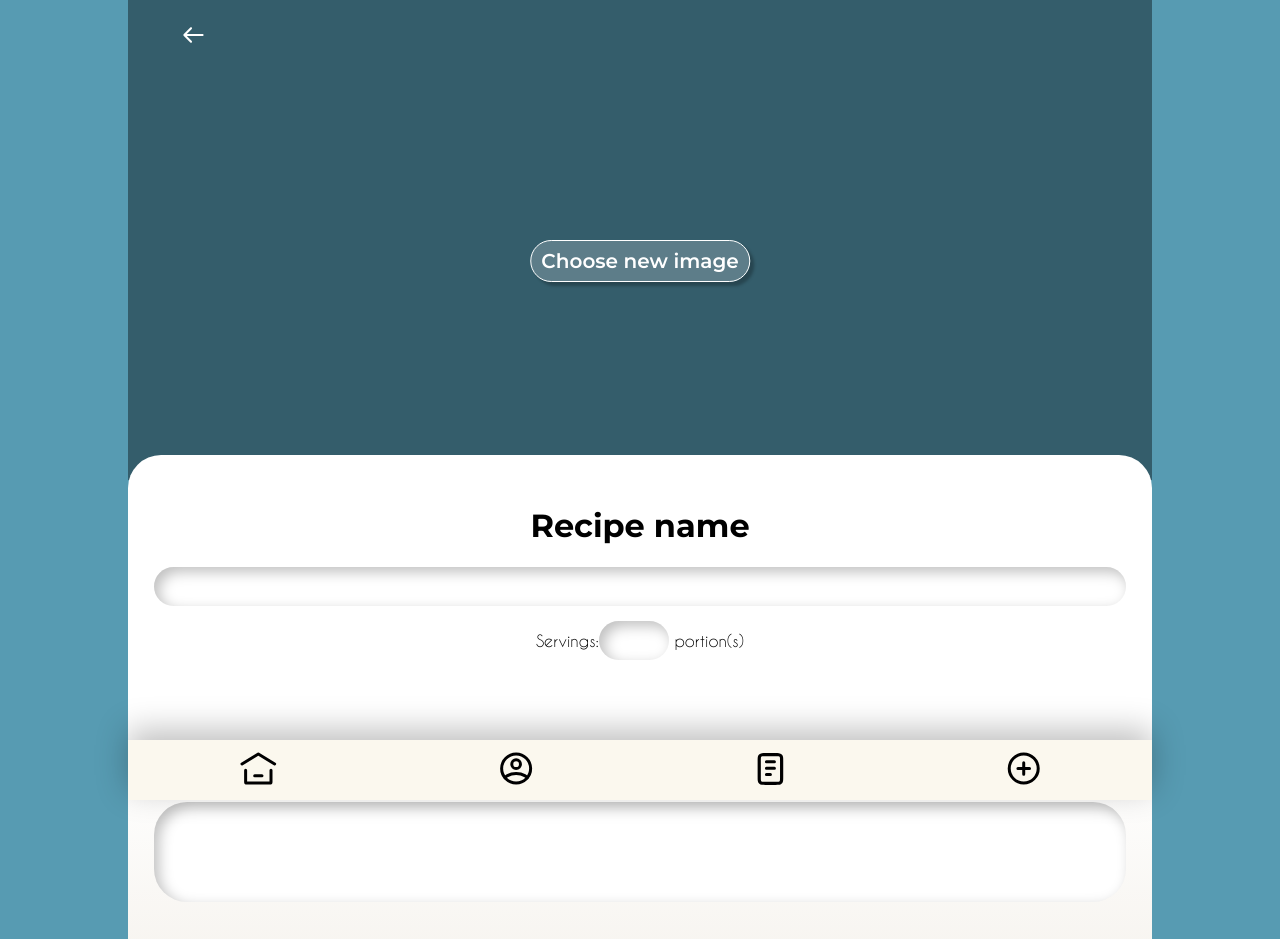
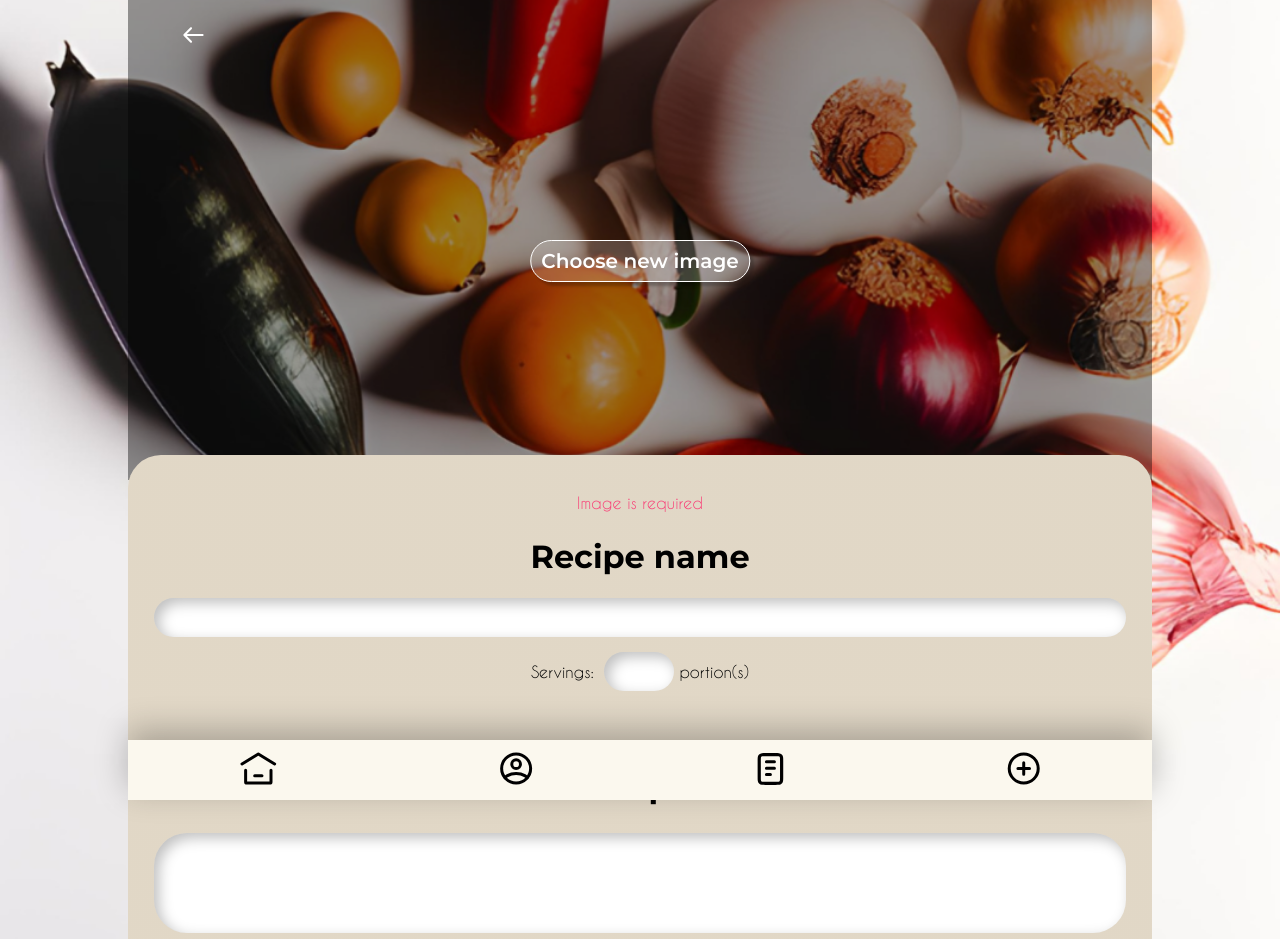
Before and after one commit to zhva/PocketRecipes, a React (Create React App) app: page /edit/1 in a window 1280 px wide. Shown: the top 939 px of the page. Built offline with nearby package versions, Linux system fonts and the light colour scheme; no server answers; the database is empty; the HTML template or start-up script is replaced by a standard one.

Commit message:
fixes styling bugs

```diff
--- a/src/App.scss
+++ b/src/App.scss
@@ -27,7 +27,7 @@
 @import './scss/RecipeButtons.scss';
 
 .App {
-  width: 100%;
+  width: 100vw;
   max-width: $page-max-width;
   min-width: $page-min-width;
   margin: 0 auto;
@@ -38,7 +38,9 @@ body {
   margin: 0;
   width: 100%;
   height: 100vh;
-  background-color: hsl(195, 37, 52, 100%);
+  background: url("./images/recipeBG.png") center/cover no-repeat, hsl(195, 37, 52, 100%);
+  background-repeat:  no-repeat;
+  background-size: cover;
 }
 h1 {
   color: white;
--- a/src/components/CreateRecipe.jsx
+++ b/src/components/CreateRecipe.jsx
@@ -150,7 +150,7 @@ const useRecipe = () => {
     }
     return recipesRef
   }
-  return { handleAdd, handleDelete, handleChange: formik.handleChange, values: formik.values, handleSubmit: formik.handleSubmit, setImageSrc, imageSrc, errors, recipe, loading }
+  return { handleAdd, handleDelete, handleChange: formik.handleChange, values: formik.values, handleSubmit: formik.handleSubmit, setImageSrc, imageSrc, errors, recipe, loading}
 }
 
 export const CreateRecipe = () => {
@@ -163,7 +163,7 @@ export const CreateRecipe = () => {
               <ImageUpload setImageSrc={setImageSrc} imageSrc={imageSrc && imageSrc.base64 || values.imageSrc && values.imageSrc} />
               <Card>
                   <div className='recipe-card-container'>
-                  {/* { !imageSrc && <div className='formik-errors'>{ 'Image is required' }</div> } */}
+                  { !imageSrc && <div className='formik-errors'>{ 'Image is required' }</div> }
                   { errors && <div className='formik-errors'>{ errors.imageSrc }</div> }
                   <h1>Recipe name</h1>
                     <RecipeHeadlines
--- a/src/scss/AddInput.scss
+++ b/src/scss/AddInput.scss
@@ -24,4 +24,5 @@
     box-shadow: $button-shadow;
     border: 0px;
     margin-bottom: 10px;
+    color: $text-color;
 }
--- a/src/scss/Card.scss
+++ b/src/scss/Card.scss
@@ -1,5 +1,5 @@
 .content-card{
-    background-image: linear-gradient( white 30%, $dark);
+    background-image: linear-gradient($dark 60%, white);
     position: relative;
     z-index: 10;
     padding: $recipe-card-paddind;
--- a/src/scss/CreateRecipe.scss
+++ b/src/scss/CreateRecipe.scss
@@ -1,4 +1,5 @@
 .recipe-card-container {
+    min-height: 100vh;
     display: flex;
     flex-direction: column;
     align-items: center;
--- a/src/scss/HomeFeed.scss
+++ b/src/scss/HomeFeed.scss
@@ -5,8 +5,8 @@
 .home-container {
     position: relative;
     width: 100%;
+    min-height: 100vh;
     padding-bottom: 5%;
-    background: url("../images/recipeBG.png") center/cover no-repeat;
     height: auto;
     &:before {
         content: '';
--- a/src/scss/NavigationBar.scss
+++ b/src/scss/NavigationBar.scss
@@ -2,7 +2,6 @@
     display: flex;
     width: 100%;
     height: $navbar-height;
-    margin-top: -$navbar-height;
     justify-content: space-around;
     align-items: center;
     background-color: $light;
--- a/src/scss/NewImgButton.scss
+++ b/src/scss/NewImgButton.scss
@@ -6,14 +6,14 @@
     padding: $button-vertical-padding 10px;
     border-radius: $controls-border-radius;
     box-shadow: $button-shadow;
+    text-align: center;
     cursor: pointer;
+    span {
+        font-family: $button-font-family;
+        font-size: $button-font-size;
+    }
+    .image-upload {
+        position: absolute;
+        top: -1000px;
+    }
 }
-label.label-image-upload .image-upload {
-    position: absolute;
-    top: -1000px;
-}
-
-.label-image-upload span {
-    font-family: $button-font-family;
-    font-size: $button-font-size;
-}
--- a/src/scss/Recipe.scss
+++ b/src/scss/Recipe.scss
@@ -1,5 +1,6 @@
 .recipe-container{
     width: 100%;
+    min-height: 100vh;
     position: relative;
     h1 {
         color: $text-color;
--- a/src/scss/RecipeHeadlines.scss
+++ b/src/scss/RecipeHeadlines.scss
@@ -27,6 +27,9 @@
     input[type='number'] {
         width: 70px;
     }
+    #recipeServings {
+        margin-left: 10px;
+    }
 }
 .servings {
     display: inline-block;
--- a/src/scss/RecipeInput.scss
+++ b/src/scss/RecipeInput.scss
@@ -15,6 +15,8 @@
         width: 100%;
         border-radius: $nav-border-radius;
         background-color: $on-primary;
+        -webkit-appearance: none;
+        -webkit-box-shadow: $inside-shadow;
         box-shadow: $inside-shadow;
         outline: none;
         padding: $edit-recipe-input-padding;
--- a/src/scss/StartingPage.scss
+++ b/src/scss/StartingPage.scss
@@ -15,7 +15,7 @@
     flex-direction: column;
     align-items: center;
     justify-content: space-evenly;
-    background-image: linear-gradient($dark-filter,$dark-filter), url(../images/BG.jpg);
+    background-image: linear-gradient($dark-filter,$dark-filter);
     background-repeat: no-repeat;
     background-size: cover;
     .buttons-container {
```
